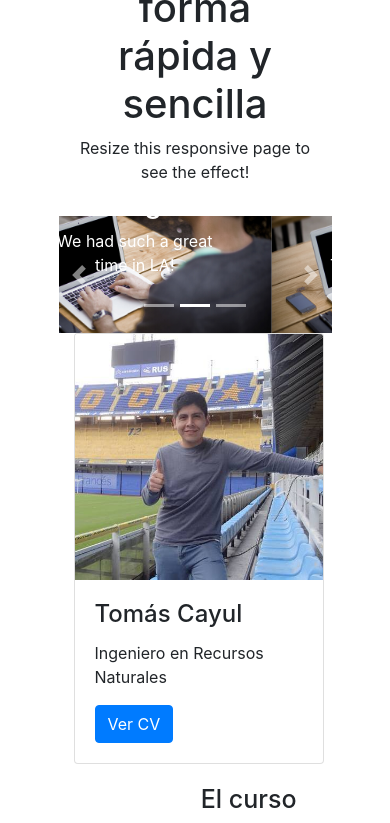
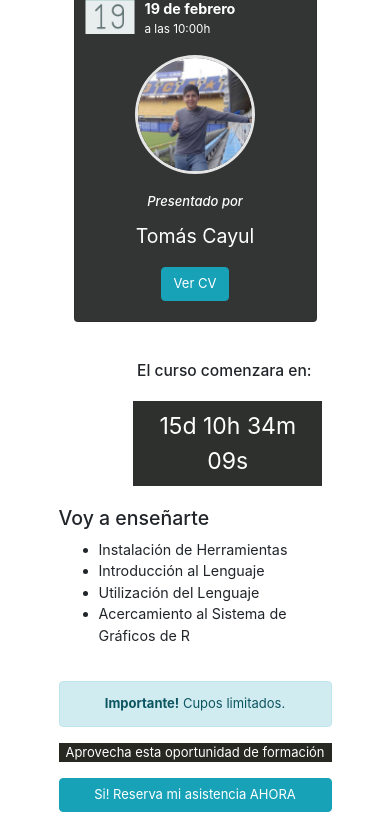
Before and after one commit to tomascayul/draftR, a plain HTML site: page index.html in a window 390 px wide. Shown: the part 465-1288 px from the top of the page. Drawn offline with nearby package versions, Linux system fonts and the light colour scheme; files whose address does not match are found by name.

Commit message:
responsive movil

```diff
--- a/css/styles.css
+++ b/css/styles.css
@@ -3,21 +3,177 @@ width : 70%;
 margin-left : auto;
 margin-right : auto;
 padding : 0px;
+font-size:13px;
 }
 
 hr{
 	width: 40%;
+	color: #5F6471;
 }
+
 .jumbotron{
 	background-color: white;
 	padding-bottom: 0px;
 }
 
-.fa {
-    padding: 20px;
-    font-size: 30px;
-    width: 30px;
-    text-align: center;
-    text-decoration: none;
-    border-radius: 50%;
+.R{
+	font-size: 1.8em;
+	color: #2167BA;
 }
+
+.titleh1{
+	text-transform: uppercase;
+	color: #4F4E47;
+	font-size: 1.8em;
+}
+
+.namePress{
+	color: #5F6471;
+}
+
+.card{
+	width: 100%;
+	margin-left : auto;
+	margin-right : auto;
+	padding : 0px;
+	margin-top: 20px;
+	background-color: #333534;
+}
+
+.contents{
+	width: 100%;
+	margin-left : auto;
+	margin-right : auto;
+	padding : 0px;
+	margin-top: 20px;
+	/*background-color: #333534;	*/
+}
+
+.imgYo{
+	width: 50%;
+	height: 50%;
+	margin-left : auto;
+	margin-right : auto;
+	/*padding: 10px;*/
+	border-radius: 50%;
+	border: 5px solid #E5E5E5;
+
+}
+
+.card-title{
+	text-align: center;
+	font-style: italic;
+	font-size: 1em;
+	color: white;
+}
+
+.card-text{
+	text-align: center;
+	font-size: 1.5em;
+	color: white;
+}
+
+.aprovecha{
+	background-color: #272822;
+	color: white;
+}
+
+.btnSend{
+	width: 100%;
+}
+
+/*item calendar*/
+.media-object{
+	padding: 10px;
+}
+
+.mediaTitle1{
+	margin-top: 14px;
+	text-transform: uppercase;
+	font-size: 1.5em;
+	font-weight: bold;
+	color: white;
+}
+
+.mediaTitle2{
+	padding-top: 5px;
+	line-height: 0px;
+	font-size: 1.5em;
+	font-weight: bold;
+	color: white;
+}
+
+.mediaText{
+	line-height: 30px;
+	font-size: 1em;
+	color: white;
+}
+
+@media screen and (max-width:600px){
+ img {
+ max-width:290px;
+ }
+
+.titleh1 {
+	font-size: 1em;
+}
+
+.btn-primary{
+	font-size: 1em;
+}
+
+/*carrusel*/
+.titleCarousel .textCarousel{
+	font-size: 0.6em;
+}
+.imgCarousel{
+	height: 130px;
+}
+
+/*botnes de rrss*/
+.social ul li a {
+		padding: 5px 7.5px;
+}
+
+/*efecto botoenes rrss*/
+.social ul li a:hover {
+		background: #000; /* Cambiamos el fondo cuando el usuario pase el mouse */
+		padding: 5px 15px; /* Hacemos mas grande el espacio cuando el usuario pase el mouse */
+}
+
+/*fecha curso*/
+.media-body h4{
+	font-size: 1.1em;
+	line-height: 5px;
+}
+.media-body p{
+	font-size: 0.9em;
+	line-height: 20px;
+}
+/*imagen fecha*/
+.media-left img{
+	width: 70px;
+	/*height: auto;*/
+}
+
+.btn-info{
+	font-size: 1em;
+}
+
+.contador #textCount{
+	font-size: 1.2em;
+}
+
+#titleContents{
+	font-size: 1.5em;
+}
+
+.contenidos li{
+	font-size: 1.1em;
+}
+
+.imgYo{
+	border: 3px solid #E5E5E5;
+}
+
+}
--- a/index.html
+++ b/index.html
@@ -3,7 +3,8 @@
 <head>
   <title>Curso R</title>
   <meta charset="utf-8">
-  <meta name="viewport" content="width=device-width, initial-scale=1">
+  <!-- <meta name="viewport" content="width=device-width, initial-scale=1"> -->
+   <meta name="viewport" content="width=device-width; initial-scale=1.0; maximum-scale=1.0;">
   <link rel="stylesheet" href="https://maxcdn.bootstrapcdn.com/bootstrap/4.0.0-beta.2/css/bootstrap.min.css">
   <script src="https://ajax.googleapis.com/ajax/libs/jquery/3.2.1/jquery.min.js"></script>
   <script src="https://cdnjs.cloudflare.com/ajax/libs/popper.js/1.12.9/umd/popper.min.js"></script>
@@ -17,10 +18,12 @@
 <body>
 
 <div class="jumbotron text-center">
-  <p> Capacitaciones Tomás presenta </p>
+  <p class="namePress"> Capacitaciones Yo Aprendo presenta </p>
   <hr/>
-  <h1>Aprender <span id="rSoft">R</span> te será especialmente útil para <span id="resaltadoHeader">generar tablas y gráficos</span> de forma rápida y sencilla </h1>
+  <h1 class="titleh1">Aprender <span class="lead R">R</span> te será especialmente útil para <span id="resaltadoHeader">generar tablas y gráficos</span> de forma rápida y sencilla </h1>
   <p>Resize this responsive page to see the effect!</p>
+
+  <button type="button" class="btn btn-primary">¡Accede AHORA!</button>
 </div>
 
 <div id="demo" class="carousel slide" data-ride="carousel">
@@ -31,24 +34,24 @@
   </ul>
   <div class="carousel-inner">
     <div class="carousel-item active">
-      <img src="img/banner0.jpg" width="100%" height="30%">
+      <img src="img/banner0.jpg"  class="imgCarousel" width="100%" height="30%">
       <div class="carousel-caption">
-        <h3>Los Angeles</h3>
-        <p>We had such a great time in LA!</p>
+        <h3 class="titleCarousel">Angeles</h3>
+        <p class="textCarousel">We had such a great!</p>
       </div>
     </div>
     <div class="carousel-item">
-      <img src="img/banner0.jpg" width="100%" height="30%">
+      <img src="img/banner0.jpg"  class="imgCarousel" width="100%" height="30%">
       <div class="carousel-caption">
-        <h3>Chicago</h3>
-        <p>Thank you, Chicago!</p>
+        <h3 class="titleCarousel">Chicago</h3>
+        <p class="textCarousel">Thank you, Chicago!</p>
       </div>
     </div>
     <div class="carousel-item">
-      <img src="img/banner0.jpg" width="100%" height="30%">
+      <img src="img/banner0.jpg"  class="imgCarousel" width="100%" height="30%">
       <div class="carousel-caption">
-        <h3>New York</h3>
-        <p>We love the Big Apple!</p>
+        <h3 class="titleCarousel">Temuco</h3>
+        <p class="textCarousel">We love the Apple!</p>
       </div>
     </div>
   </div>
@@ -74,34 +77,40 @@
 
   <div class="row">
 
-    <!-- Redes sociales -->
-    <!-- <div class="col-sm-2 list-group">
-      <a href="https://www.facebook.com/TomasCayul" target="_blank"> <img src="img/facebook.png" class="rrss"></a>
-      <a href="https://www.facebook.com/TomasCayul" target="_blank"> <img src="img/twitter.png" class="rrss"></a>
-      <a href="https://www.facebook.com/TomasCayul" target="_blank"> <img src="img/instagram.png" class="rrss"></a>
-    </div> -->
+      <!-- about me -->
+    <div class="col-sm-6">
+      <div class="card">
 
-    <!-- about me -->
-    <div class="col-sm-6">
+	    <div class="media">
+	    	<div class="media-left">
+	      		<img src="img/calendar.png" class="media-object">
+	    	</div>
+	    	<div class="media-body">
+	      		<h4 class="media-heading mediaTitle1"> Miercoles</h4>
+	      		<h4 class="media-heading mediaTitle2"> 19 de febrero</h4>
+	      		<p  class="mediaText">a las 10:00h</p>
+	    	</div>
+	  	</div>
 
-      <div class="card" style="width:250px">
-        <img class="card-img-top img-fluid" src="img/foto_perfil.jpeg" alt="Card image" style="width:100%">
+
+        <img class="card-img-top imgYo" src="img/foto_perfil.jpeg">
         <div class="card-body">
-          <h4 class="card-title">Tomás Cayul</h4>
-          <p class="card-text">Ingeniero en Recursos Naturales </p>
-          <a href="#" class="btn btn-primary">Ver CV</a>
+          <h4 class="card-title">Presentado por</h4>
+          <p class="card-text">Tomás Cayul </p>
+          <div class="text-center">
+          <a href="#" class="btn btn-info">Ver CV</a>
+          </div>
         </div>
       </div>
     </div>
 
     <!-- Contents -->
-    <div class="col-sm-6">
+    <div class="col-sm-6 contents">
         <div class="contador">
-            <h2 id="textCount"> El curso comenzara en: </h2>
+            <h3 id="textCount"> El curso comenzara en: </h3>
             <div id="reloj"></div>
         </div>
-      <h3>Contens</h3>
-      <h2 class="voyEnsen">Voy a enseñarte</h2>
+      <h3 id="titleContents">Voy a enseñarte</h3>
 
         <ul class="contenidos">
           <li>Instalación de Herramientas</li>
@@ -113,6 +122,21 @@
   </div>
 </div>
 
+<br>
+
+<div class="alert alert-info text-center">
+  	<strong>Importante!</strong> Cupos limitados.
+</div>
+
+<div class="text-center">
+	<p class="aprovecha">Aprovecha esta oportunidad de formación</p>
+</div>
+
+<div class="text-center">
+	<button type="button" class="btn btn-info btnSend">Si! Reserva mi asistencia AHORA</button>
+</div>
+
+
 <!-- javeScript -->
 <script src="js/oclock.js"></script>
 
```
Also changed, not shown: img/calendar.png (added).
